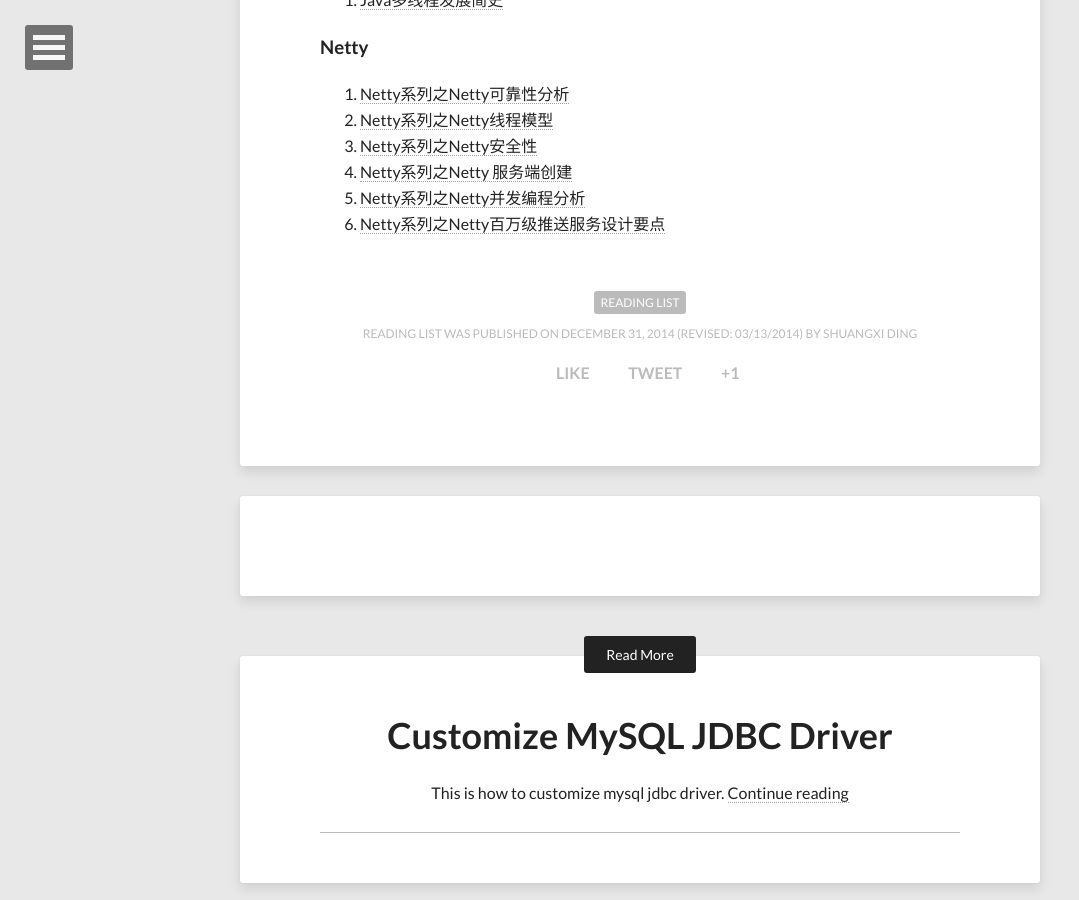
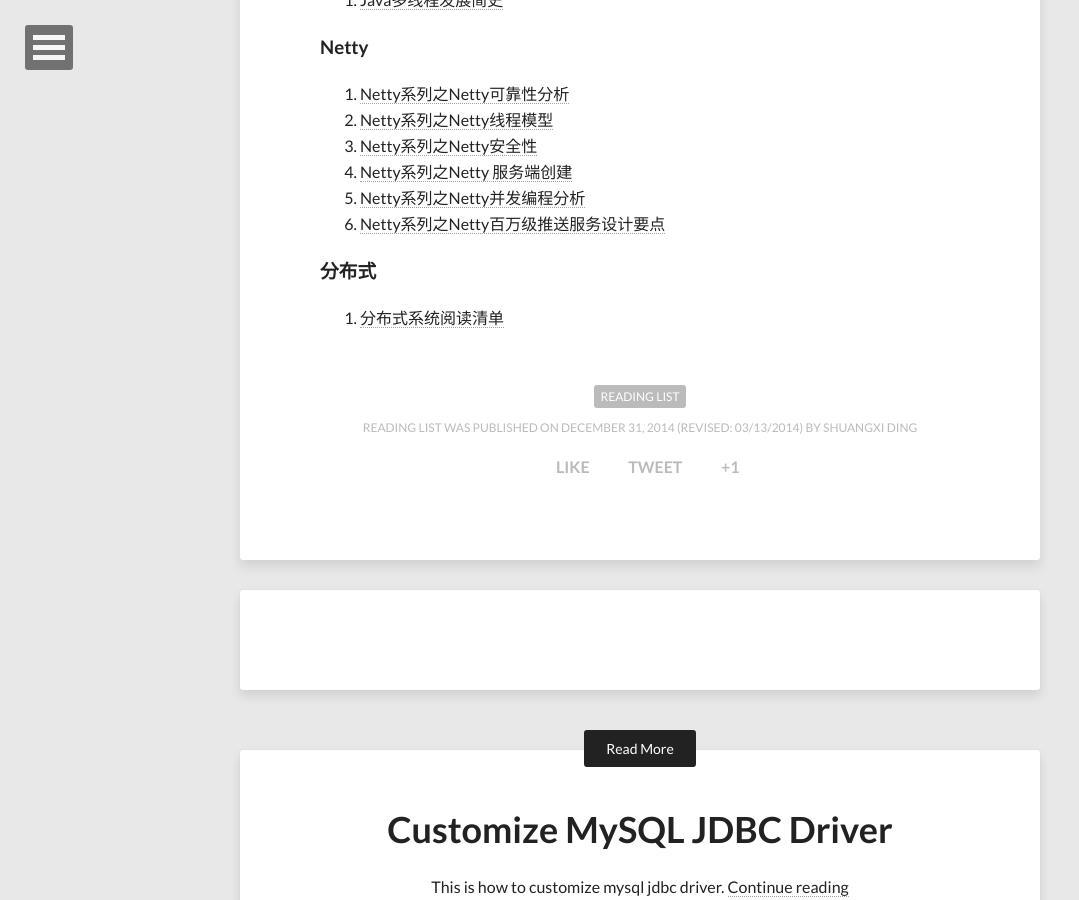
Before and after one commit to dingshuangxi888/dingshuangxi888.github.com, a Jekyll site: the page built from _posts/2014-12-31-reading-list.md, in a window 1280 px wide and 900 px high, scrolled down 754 px. Shown: the whole window, without its empty margins (0-1079 px from the left). Built offline with Jekyll 4.4.1, drawn with Linux system fonts in a browser that asks for light colours; nearby versions of some CDN libraries; comment, search, counter and statistics services are not loaded.

Commit message:
add distribute system

```diff
--- a/_posts/2014-12-31-reading-list.md
+++ b/_posts/2014-12-31-reading-list.md
@@ -27,3 +27,6 @@ share: true
 4. [Netty系列之Netty 服务端创建](http://www.infoq.com/cn/articles/netty-server-create)
 5. [Netty系列之Netty并发编程分析](http://www.infoq.com/cn/articles/netty-concurrent-programming-analysis)
 6. [Netty系列之Netty百万级推送服务设计要点](http://www.infoq.com/cn/articles/netty-million-level-push-service-design-points)
+
+### 分布式
+1. [分布式系统阅读清单](http://dancres.github.io/Pages/)
```
